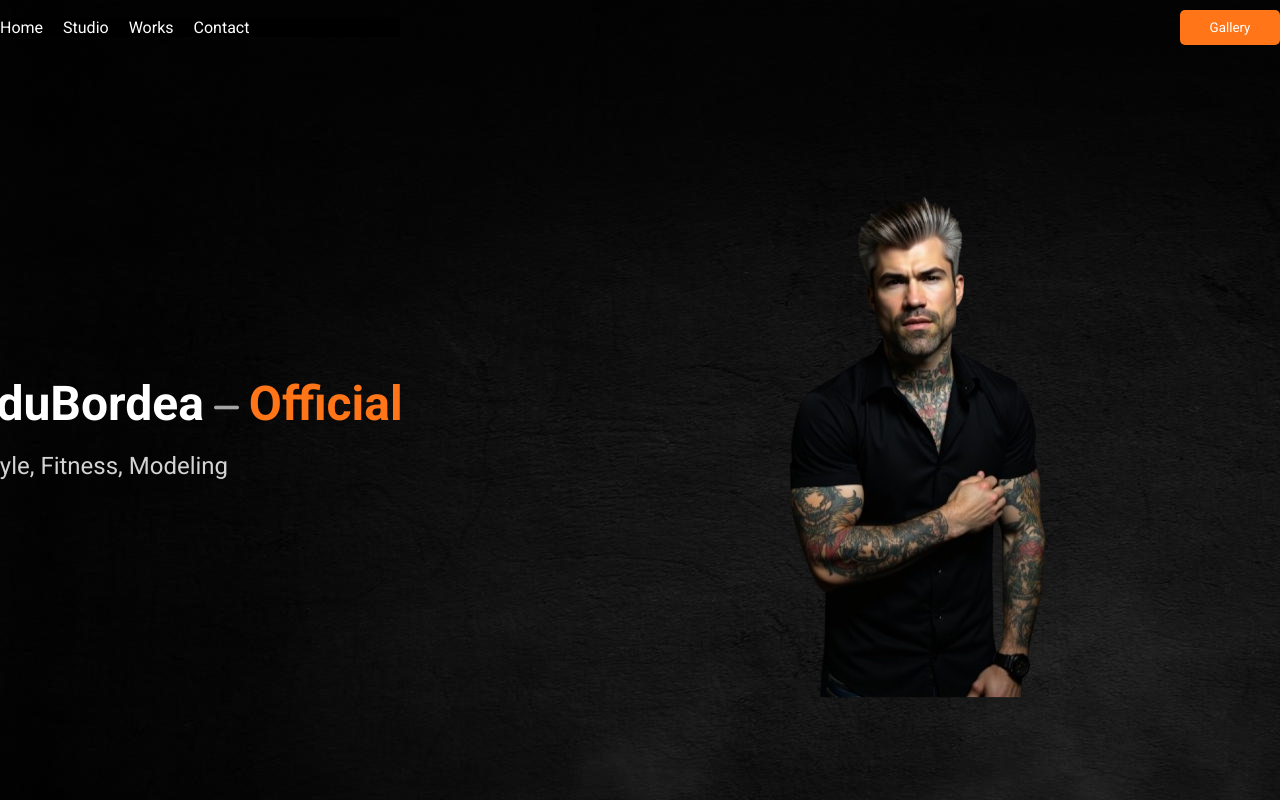
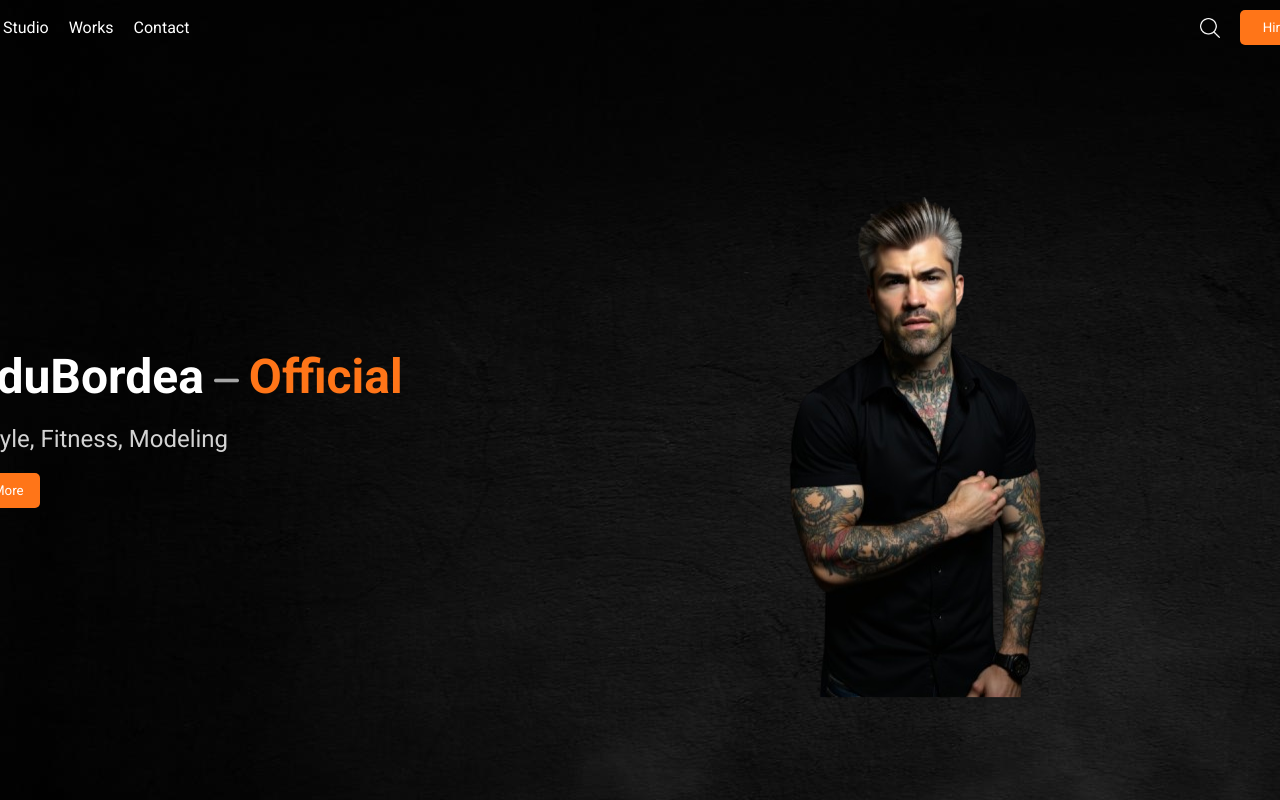
Before and after one commit to radu-bordea/REACT-3DPortfolio, a React (Vite) app: page / in a window 1280 px wide. Built offline with nearby package versions, Linux system fonts and the light colour scheme.

Commit message:
add whu component section

```diff
--- a/src/App.jsx
+++ b/src/App.jsx
@@ -24,7 +24,7 @@ const App = () => {
   return (
     <Container>
       <Hero />
-      <Gallery/>
+      {/* <Gallery/> */}
       <Who />
       <Works />
       <Contact />
--- a/src/components/Hero.jsx
+++ b/src/components/Hero.jsx
@@ -1,104 +1,64 @@
 import styled from "styled-components";
 import Navbar from "./Navbar";
 
+// Section component styles the main wrapper with full-screen height and snapping alignment
 const Section = styled.div`
   height: 100vh;
   scroll-snap-align: center;
   display: flex;
   flex-direction: column;
-  justify-content: center;
   align-items: center;
   justify-content: space-between;
 `;
 
+// Container component provides a fixed width and organizes child components side by side
 const Container = styled.div`
   height: 100vh;
   scroll-snap-align: center;
   width: 1400px;
   display: flex;
   justify-content: space-between;
-
-  @media (max-width: 1024px) {
-    width: 90%;
-  }
-
-  @media (max-width: 768px) {
-    flex-direction: column;
-    align-items: center;
-    width: 100%;
-  }
 `;
 
+// Left section for content such as title, description, and button
 const Left = styled.div`
   flex: 2;
   display: flex;
   flex-direction: column;
   justify-content: center;
   gap: 20px;
-
-  @media (max-width: 1024px) {
-    gap: 15px;
-  }
-
-  @media (max-width: 768px) {
-    align-items: center;
-    text-align: center;
-    gap: 15px;
-  }
 `;
 
+// Title component styles the main heading text
 const Title = styled.h1`
   font-size: 48px;
-
-  @media (max-width: 1024px) {
-    font-size: 36px;
-  }
-
-  @media (max-width: 768px) {
-    font-size: 32px;
-  }
 `;
 
+// WhatWeDo section for organizing elements horizontally (currently unused)
 const WhatWeDo = styled.div`
   display: flex;
   align-items: center;
   gap: 10px;
-
-  @media (max-width: 768px) {
-    justify-content: center;
-  }
 `;
 
+// Line component for decorative line images in the title
 const Line = styled.img`
   margin: 10px;
   height: 5px;
-
-  @media (max-width: 1024px) {
-    height: 4px;
-  }
-
-  @media (max-width: 768px) {
-    height: 3px;
-  }
 `;
 
+// Subtitle styles a highlighted portion of the title
 const Subtitle = styled.span`
   color: #ff7518;
 `;
 
+// Desc component styles the description text below the title
 const Desc = styled.p`
   font-size: 24px;
   color: lightgray;
-
-  @media (max-width: 1024px) {
-    font-size: 20px;
-  }
-
-  @media (max-width: 768px) {
-    font-size: 18px;
-  }
 `;
 
+// Button component styles the call-to-action button
 const Button = styled.button`
   background-color: #ff7518;
   color: white;
@@ -108,39 +68,22 @@ const Button = styled.button`
   border: none;
   border-radius: 5px;
   cursor: pointer;
-
-  @media (max-width: 1024px) {
-    width: 90px;
-    padding: 8px;
-  }
-
-  @media (max-width: 768px) {
-    width: 80px;
-    padding: 7px;
-  }
 `;
 
+// Right section for displaying visuals such as images
 const Right = styled.div`
   flex: 3;
   position: relative;
   display: flex;
   flex-direction: row;
   gap: 5px;
-
-  @media (max-width: 1024px) {
-    justify-content: center;
-  }
-
-  @media (max-width: 768px) {
-    flex-direction: column;
-    align-items: center;
-    gap: 10px;
-  }
 `;
 
+// Img component styles the main image, includes animation for floating effect
 const Img = styled.img`
   width: 500px;
   object-fit: contain;
+  position: absolute;
   top: 0;
   bottom: 0;
   left: 0;
@@ -148,37 +91,33 @@ const Img = styled.img`
   margin: auto;
   animation: animate 2s infinite ease alternate;
 
+  // Keyframe animation to create a floating effect
   @keyframes animate {
     100% {
       transform: translateY(20px);
     }
   }
-
-  @media (max-width: 1024px) {
-    width: 400px;
-  }
-
-  @media (max-width: 768px) {
-    width: 80%;
-  }
 `;
 
+// Hero component structure that combines Navbar, Left, and Right sections
 const Hero = () => {
   return (
     <Section>
-      <Navbar />
+      <Navbar /> {/* Navigation bar */}
       <Container>
         <Left>
+          {/* Title and branding section */}
           <Title>
             RaduBordea
             <Line src="./img/line.png" />
             <Subtitle>Official</Subtitle>
           </Title>
+          {/* Description and call-to-action button */}
           <Desc>Lifestyle, Fitness, Modeling</Desc>
-          {/* <Button>Learn More</Button> */}
+          <Button>Learn More</Button>
         </Left>
         <Right>
-          {/* 3d model */}
+          {/* Placeholder for a 3D model */}
           <Img src="./img/2.png" />
         </Right>
       </Container>
--- a/src/components/Navbar.jsx
+++ b/src/components/Navbar.jsx
@@ -1,13 +1,17 @@
-import React, { useState } from "react";
+import React from "react";
 import styled from "styled-components";
-import { FaBars, FaTimes } from "react-icons/fa"; // Import hamburger and close icons
 
+// Section component styles the main wrapper to center its content
 const Section = styled.div`
   display: flex;
   justify-content: center;
-  width: 100%;
+
+  @media only screen and (max-width: 768px) {
+    width: 100%; // Adjust width for smaller screens
+  }
 `;
 
+// Container component organizes its children horizontally and adds padding
 const Container = styled.div`
   width: 1400px;
   display: flex;
@@ -15,176 +19,83 @@ const Container = styled.div`
   align-items: center;
   padding: 10px 0px;
 
-  @media (max-width: 1024px) {
-    width: 90%;
-  }
-
-  @media (max-width: 768px) {
-    flex-direction: row;
-    padding: 20px;
+  @media only screen and (max-width: 768px) {
+    width: 100%; // Adjust width for responsiveness
+    padding: 10px;
   }
 `;
 
+// Links component groups navigation links and the logo
 const Links = styled.div`
   display: flex;
   align-items: center;
-  gap: 50px;
+  gap: 50px; // Space between elements
+`;
 
-  @media (max-width: 768px) {
-    flex-direction: column;
-    align-items: center;
-    gap: 20px;
-    width: 100%;
-    height: 30vh;
-    position: absolute;
-    top: 60px; /* Adjust based on navbar height */
-    left: 0;
-    background-color: black;
-    z-index: 100;
-    opacity: ${(props) => (props.isOpen ? "1" : "0")};
-    transform: ${(props) =>
-      props.isOpen ? "translateY(0)" : "translateY(-20px)"};
-    pointer-events: ${(props) => (props.isOpen ? "auto" : "none")};
-    transition: opacity 0.3s ease-in-out, transform 0.3s ease-in-out;
+// Logo component styles the image for the logo
+const Logo = styled.img`
+  height: 50px;
+`;
+
+// List component styles the navigation menu
+const List = styled.ul`
+  display: flex;
+  gap: 20px; // Space between list items
+  list-style: none;
+
+  @media only screen and (max-width: 768px) {
+    display: none; // Hide the navigation menu on smaller screens
   }
 `;
 
-const Logo = styled.img`
-  height: 50px;
-
-  @media (max-width: 768px) {
-    height: 40px;
-  }
+// ListItem component styles each navigation menu item
+const ListItem = styled.li`
+  cursor: pointer; // Add a pointer cursor for interactivity
 `;
 
-const List = styled.ul`
-  display: flex;
-  gap: 20px;
-  list-style: none;
-  width: 400px;
-  background: black;
-
-  @media (max-width: 768px) {
-    flex-direction: column;
-    gap: 10px;
-    align-items: center;
-  }
-`;
-
-const ListItem = styled.li`
-  cursor: pointer;
-  font-size: 16px;
-  transition: all 0.3s ease; /* Smooth transition for hover effect */
-
-  &:hover {
-    color: #FF7518;
-    /* font-size: 20px;  */
-    letter-spacing: 6px;
-    border-bottom: 2px solid #FF7518; /* Thin border under the item */
-  }
-
-  @media (max-width: 768px) {
-    font-size: 14px;
-  }
-`;
-
+// Icons component groups interactive elements like icons and buttons
 const Icons = styled.div`
   display: flex;
   align-items: center;
-  gap: 20px;
-
-  @media (max-width: 768px) {
-    justify-content: center;
-    gap: 10px;
-    flex-wrap: wrap;
-  }
+  gap: 20px; // Space between icons and the button
 `;
 
+// Icon component styles the individual icons
 const Icon = styled.img`
   width: 20px;
-  cursor: pointer;
-
-  @media (max-width: 768px) {
-    width: 18px;
-  }
+  cursor: pointer; // Make icons clickable
 `;
 
+// Button component styles the "Hire Now" call-to-action button
 const Button = styled.button`
   width: 100px;
   padding: 10px;
-  background-color: #ff7518;
+  background-color: #ff7518; // Custom orange color
   color: white;
   border: none;
-  border-radius: 5px;
-  cursor: pointer;
-
-  @media (max-width: 768px) {
-    width: 80px;
-    padding: 8px;
-    font-size: 14px;
-  }
+  border-radius: 5px; // Rounded corners
+  cursor: pointer; // Add interactivity
 `;
 
-const Hamburger = styled.div`
-  display: none;
-  font-size: 24px;
-  cursor: pointer;
-
-  @media (max-width: 768px) {
-    display: block;
-  }
-`;
-
+// Navbar component combines all styled components into a cohesive layout
 const Navbar = () => {
-  const [isOpen, setIsOpen] = useState(false); // State to manage the menu visibility
-
-  const toggleMenu = () => {
-    setIsOpen(!isOpen);
-  };
-
   return (
     <Section>
       <Container>
-        {/* <Logo src="./img/logo.png" /> */}
-
-        {/* Hamburger icon - shown when menu is closed */}
-        {!isOpen && (
-          <Hamburger onClick={toggleMenu}>
-            <FaBars />
-          </Hamburger>
-        )}
-
-        {/* Links container */}
-        <Links isOpen={isOpen}>
+        <Links>
+          {/* Navigation menu with placeholder items */}
           <List>
             <ListItem>Home</ListItem>
-            {/* Additional icons shown only when menu is open */}
-            {isOpen && (
-              <Icons>
-                {/* <Icon src="./img/search.png" /> */}
-                <Button>Gallery</Button>
-              </Icons>
-            )}
             <ListItem>Studio</ListItem>
             <ListItem>Works</ListItem>
             <ListItem>Contact</ListItem>
-
-            {/* Close Hamburger icon - shown only when menu is open */}
-            {isOpen && (
-              <Hamburger onClick={toggleMenu}>
-                <FaTimes />
-              </Hamburger>
-            )}
           </List>
         </Links>
-
-        {/* Icons shown when menu is closed */}
-        {!isOpen && (
-          <Icons>
-            {/* <Icon src="./img/search.png" /> */}
-            <Button>Gallery</Button>
-          </Icons>
-        )}
+        <Icons>
+          {/* Placeholder for a search icon */}
+          <Icon src="./img/search.png" />
+          <Button>Hire Now</Button>
+        </Icons>
       </Container>
     </Section>
   );
```
Also changed, not shown: src/components/Who.jsx (+102 -4 lines).
